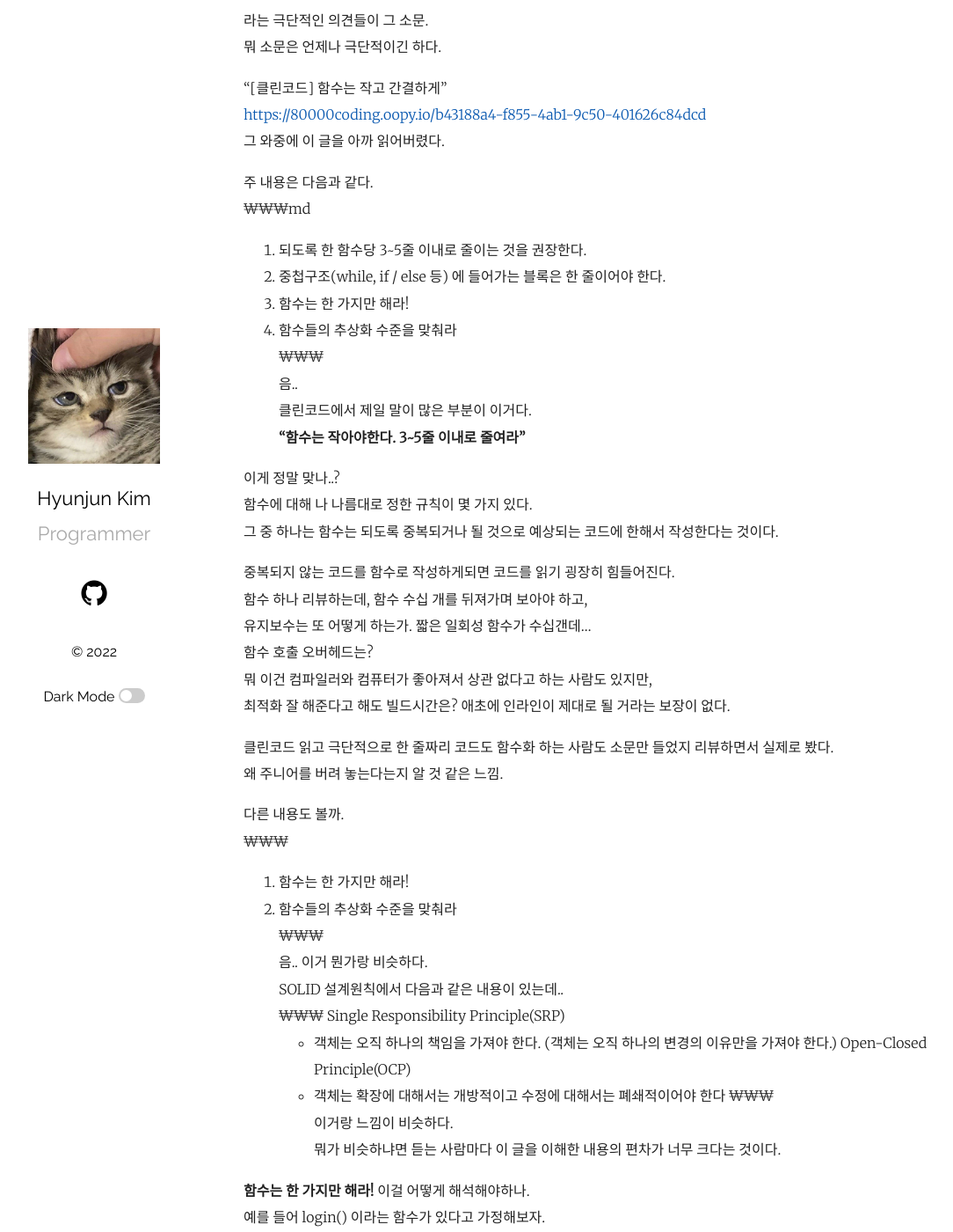
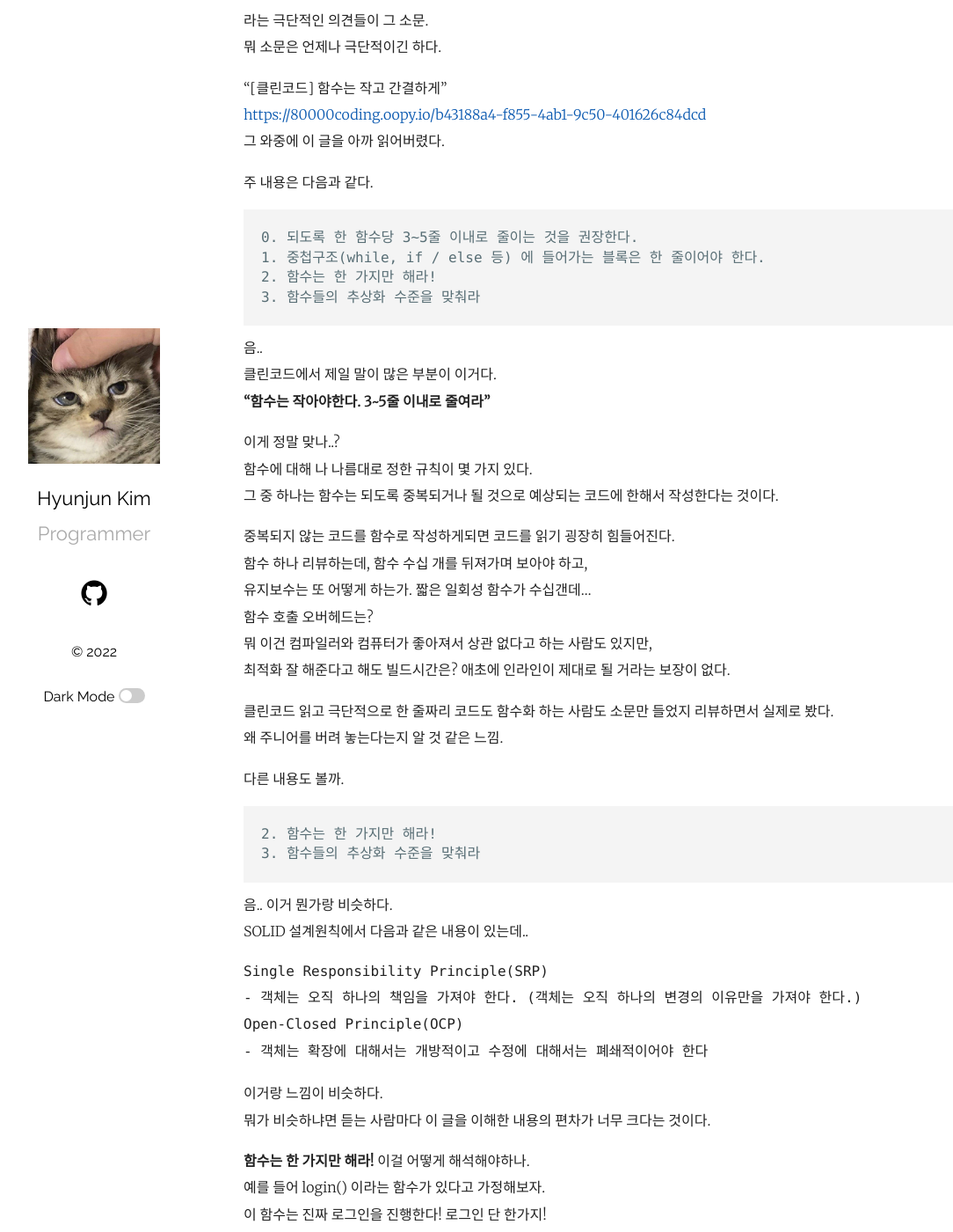
Before and after one commit to Ria9993/Ria9993.github.io, a Jekyll site: the page built from _posts/2022-11-12-about-cleancode.md, in a window 1280 px wide and 1400 px high, scrolled down 380 px. Shown: the whole window at 88% size, without its empty margins (78-1162 px from the left). Built offline with Jekyll 4.4.1, drawn with Linux system fonts in a browser that asks for light colours; comment, search, counter and statistics services are not loaded.

Commit message:
Fix Markdown

`````diff
--- a/_posts/2022-11-12-about-cleancode.md
+++ b/_posts/2022-11-12-about-cleancode.md
@@ -22,12 +22,12 @@ comments: true
 그 와중에 이 글을 아까 읽어버렸다.
 
 주 내용은 다음과 같다.
-₩₩₩md
+```md
 0. 되도록 한 함수당 3~5줄 이내로 줄이는 것을 권장한다.
 1. 중첩구조(while, if / else 등) 에 들어가는 블록은 한 줄이어야 한다.
 2. 함수는 한 가지만 해라!
 3. 함수들의 추상화 수준을 맞춰라
-₩₩₩
+```
 음..
 클린코드에서 제일 말이 많은 부분이 이거다.
 **"함수는 작아야한다. 3~5줄 이내로 줄여라"**
@@ -47,18 +47,18 @@ comments: true
 왜 주니어를 버려 놓는다는지 알 것 같은 느낌.
 
 다른 내용도 볼까.
-₩₩₩
+```
 2. 함수는 한 가지만 해라!
 3. 함수들의 추상화 수준을 맞춰라
-₩₩₩
+```
 음.. 이거 뭔가랑 비슷하다.
 SOLID 설계원칙에서 다음과 같은 내용이 있는데..
-₩₩₩
+````
 Single Responsibility Principle(SRP)
 - 객체는 오직 하나의 책임을 가져야 한다. (객체는 오직 하나의 변경의 이유만을 가져야 한다.)
 Open-Closed Principle(OCP)
 - 객체는 확장에 대해서는 개방적이고 수정에 대해서는 폐쇄적이어야 한다
-₩₩₩
+```
 이거랑 느낌이 비슷하다.
 뭐가 비슷하냐면 듣는 사람마다 이 글을 이해한 내용의 편차가 너무 크다는 것이다.
 
`````
